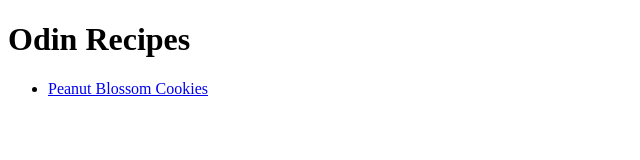
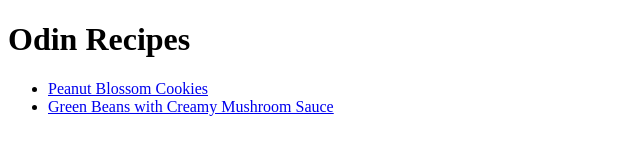
Before and after one commit to AGP95/odin-recipes, a plain HTML site: page index.html in a window 1280 px wide. Shown: the whole page, without its empty margins (0-640 px from the left). Drawn offline with Linux system fonts and the light colour scheme.

Commit message:
Add link to green beans recipe

```diff
--- a/index.html
+++ b/index.html
@@ -8,7 +8,7 @@
         <h1>Odin Recipes</h1>
         <ul>
         <li><a href="recipes/cookies.html">Peanut Blossom Cookies</a></li>
-
+        <li><a href="recipes/beans.html">Green Beans with Creamy Mushroom Sauce</a></li>
 
     </body>
 </html>
```
